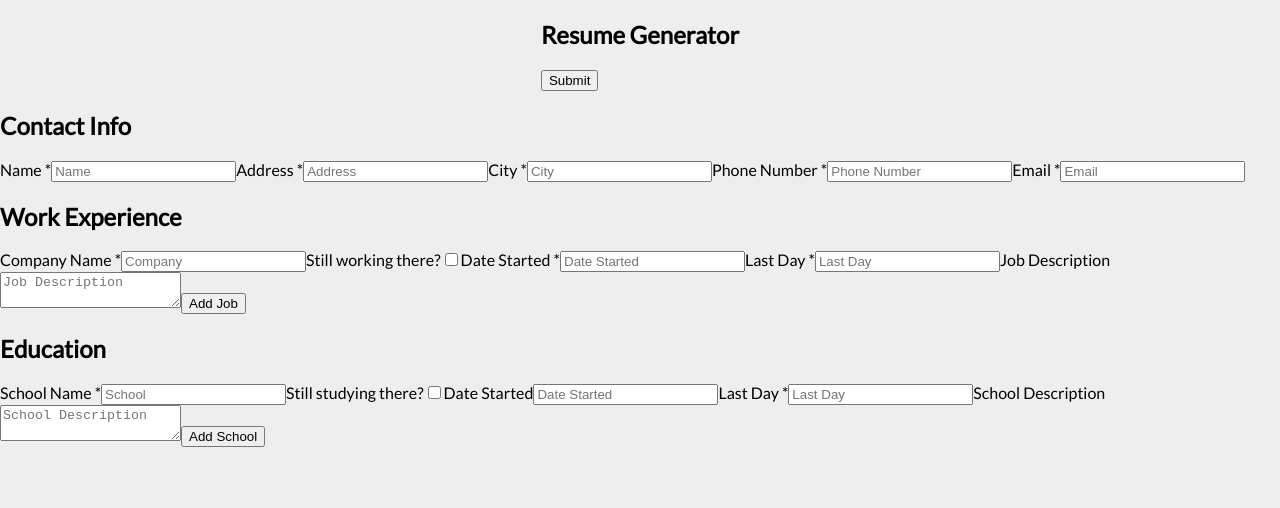
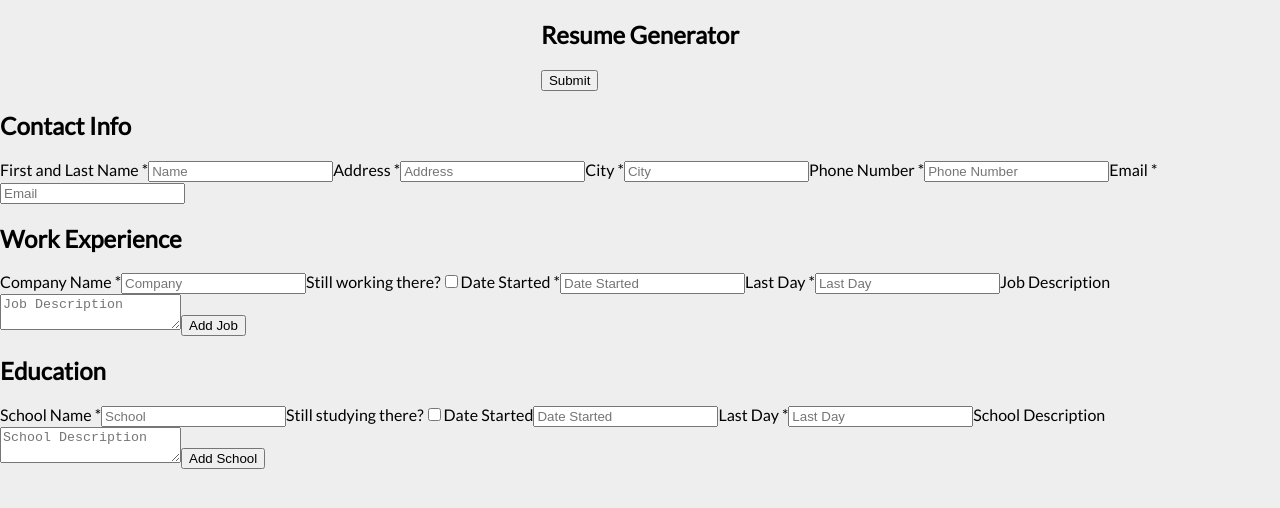
Before and after one commit to rileyloudon/resume-project, a React (Create React App) app: page / in a window 1280 px wide. Shown: the top 508 px of the page. Built offline with nearby package versions, Linux system fonts and the light colour scheme.

Commit message:
add validation and error messages

```diff
--- a/src/App.js
+++ b/src/App.js
@@ -11,6 +11,7 @@ class App extends React.Component {
 
     this.state = {
       contactText: { name: '', address: '', city: '', phone: '', email: '' },
+      contactErrorMessage: '',
 
       workItems: [],
       workText: {
@@ -21,6 +22,7 @@ class App extends React.Component {
         description: '',
         id: uuid(),
       },
+      workErrorMessage: '',
 
       educationItems: [],
       educationText: {
@@ -31,6 +33,7 @@ class App extends React.Component {
         description: '',
         id: uuid(),
       },
+      educationErrorMessage: '',
 
       submitResume: false,
     };
@@ -52,12 +55,23 @@ class App extends React.Component {
 
     e.preventDefault();
 
-    if (
-      workText.company === '' ||
-      workText.dateStart === '' ||
-      (!workText.currentJob && workText.dateEnd === '')
-    )
-      return;
+    if (workText.company === '') {
+      return this.setState({
+        workErrorMessage: 'Please enter a company name',
+      });
+    }
+
+    if (workText.dateStart === '') {
+      return this.setState({
+        workErrorMessage: 'Please enter a start date',
+      });
+    }
+
+    if (!workText.currentJob && workText.dateEnd === '') {
+      return this.setState({
+        workErrorMessage: 'Please enter your last working day',
+      });
+    }
 
     this.setState({
       workItems: this.state.workItems.concat(this.state.workText),
@@ -69,6 +83,7 @@ class App extends React.Component {
         description: '',
         id: uuid(),
       },
+      workErrorMessage: '',
     });
   };
 
@@ -101,12 +116,23 @@ class App extends React.Component {
 
     e.preventDefault();
 
-    if (
-      educationText.school === '' ||
-      (!educationText.currentlyEnrolled && educationText.dateEnd === '') ||
-      (educationText.currentlyEnrolled && educationText.dateStart === '')
-    )
-      return;
+    if (educationText.school === '') {
+      return this.setState({
+        educationErrorMessage: "Please enter your school's name",
+      });
+    }
+
+    if (!educationText.currentlyEnrolled && educationText.dateEnd === '') {
+      return this.setState({
+        educationErrorMessage: 'Please enter your last school day',
+      });
+    }
+
+    if (educationText.currentlyEnrolled && educationText.dateStart === '') {
+      return this.setState({
+        educationErrorMessage: 'Please enter your first school day',
+      });
+    }
 
     this.setState({
       educationItems: this.state.educationItems.concat(this.state.educationText),
@@ -118,6 +144,7 @@ class App extends React.Component {
         description: '',
         id: uuid(),
       },
+      educationErrorMessage: '',
     });
   };
 
@@ -146,8 +173,53 @@ class App extends React.Component {
     });
   };
 
-  handleSubmitResume = () => {
+  setSubmitResume = () => {
     this.setState({ submitResume: this.state.submitResume ? false : true });
+  };
+
+  validateContactText = () => {
+    const { name, address, city, phone, email } = this.state.contactText;
+
+    if (name === '') {
+      return this.setState({
+        contactErrorMessage: 'Please enter your first and last name',
+      });
+    }
+
+    if (address === '') {
+      return this.setState({
+        contactErrorMessage: 'Please enter your address',
+      });
+    }
+
+    if (city === '') {
+      return this.setState({
+        contactErrorMessage: 'Please enter your city',
+      });
+    }
+
+    if (phone === '') {
+      return this.setState({
+        contactErrorMessage: 'Please enter your phone number',
+      });
+    }
+
+    const emailRegex = /^(([^<>()[\].,;:\s@"]+(\.[^<>()[\].,;:\s@"]+)*)|(".+"))@(([^<>()[\].,;:\s@"]+\.)+[^<>()[\].,;:\s@"]{2,})$/i;
+
+    if (!emailRegex.test(email)) {
+      return this.setState({
+        contactErrorMessage: 'Please enter a valid email',
+      });
+    }
+
+    if (email === '') {
+      return this.setState({
+        contactErrorMessage: 'Please enter your email',
+      });
+    }
+
+    this.setState({ contactErrorMessage: '' });
+    this.setSubmitResume();
   };
 
   render() {
@@ -155,7 +227,7 @@ class App extends React.Component {
       <div id='resume-generator'>
         <header>
           <h2>Resume Generator</h2>
-          <button className='submit-resume' onClick={this.handleSubmitResume}>
+          <button className='submit-resume' onClick={this.validateContactText}>
             {this.state.submitResume ? 'Back' : 'Submit'}
           </button>
         </header>
@@ -163,6 +235,7 @@ class App extends React.Component {
           contactText={this.state.contactText}
           updateInput={this.updateContactText}
           submitResume={this.state.submitResume}
+          contactErrorMessage={this.state.contactErrorMessage}
         />
         <WorkExperience
           workItems={this.state.workItems}
@@ -171,6 +244,7 @@ class App extends React.Component {
           updateWorkText={this.updateWorkText}
           submitResume={this.state.submitResume}
           editWork={this.editWork}
+          workErrorMessage={this.state.workErrorMessage}
         />
         <Education
           educationItems={this.state.educationItems}
@@ -179,6 +253,7 @@ class App extends React.Component {
           updateEducationText={this.updateEducationText}
           submitResume={this.state.submitResume}
           editEducation={this.editEducation}
+          educationErrorMessage={this.state.educationErrorMessage}
         />
       </div>
     );
--- a/src/components/Contact.js
+++ b/src/components/Contact.js
@@ -1,12 +1,22 @@
 import '../styles/Contact.css';
 
+const ShowError = (props) => {
+  const { contactErrorMessage } = props;
+  if (contactErrorMessage === '') return null;
+
+  return <div className='contact-error'>{contactErrorMessage}</div>;
+};
+
 const ContactForm = (props) => {
-  const { contactText, updateInput } = props;
+  const { contactText, updateInput, contactErrorMessage } = props;
 
   return (
     <form id='contact-form'>
+      <h2>Contact Info</h2>
+      <ShowError contactErrorMessage={contactErrorMessage} />
+
       <label>
-        Name *
+        First and Last Name *
         <input
           id='name'
           type='text'
@@ -70,26 +80,32 @@ const ContactData = (props) => {
 
   return (
     <div className='saved-conact-info'>
-      <p>{contactText.name}</p>
-      <p>{contactText.address}</p>
-      <p>{contactText.city}</p>
-      <p>{contactText.phone}</p>
-      <p>{contactText.email}</p>
+      <h2>{contactText.name}</h2>
+      <div className='contact-left'>
+        <h4>{contactText.address}</h4>
+        <h4>{contactText.city}</h4>
+      </div>
+      <div className='contact-right'>
+        <h4>{contactText.phone}</h4>
+        <h4>{contactText.email}</h4>
+      </div>
     </div>
   );
 };
 
 const ContactInfo = (props) => {
-  const { contactText, updateInput, submitResume } = props;
+  const { contactText, updateInput, submitResume, contactErrorMessage } = props;
 
   return (
     <div id='contact-info'>
-      <h2>Contact Info</h2>
-
       {submitResume ? (
         <ContactData contactText={contactText} />
       ) : (
-        <ContactForm contactText={contactText} updateInput={updateInput} />
+        <ContactForm
+          contactText={contactText}
+          updateInput={updateInput}
+          contactErrorMessage={contactErrorMessage}
+        />
       )}
     </div>
   );
--- a/src/components/Eduction.js
+++ b/src/components/Eduction.js
@@ -1,4 +1,11 @@
 import '../styles/Education.css';
+
+const ShowError = (props) => {
+  const { educationErrorMessage } = props;
+  if (educationErrorMessage === '') return null;
+
+  return <div className='education-error'>{educationErrorMessage}</div>;
+};
 
 const EndDate = (props) => {
   const { educationText, updateEducationText } = props;
@@ -25,6 +32,8 @@ const EducationForm = (props) => {
   );
 
   return (
+    <div>
+      <h2>Education</h2>
       <form id='school-form'>
         <label>
           School Name *
@@ -76,6 +85,7 @@ const EducationForm = (props) => {
           Add School
         </button>
       </form>
+    </div>
   );
 };
 
@@ -110,11 +120,12 @@ const Education = (props) => {
     addEducation,
     submitResume,
     editEducation,
+    educationErrorMessage,
   } = props;
 
   return (
     <div id='education'>
-      <h2>Education</h2>
+      <ShowError educationErrorMessage={educationErrorMessage} />
       {!submitResume && (
         <EducationForm
           educationText={educationText}
@@ -122,6 +133,7 @@ const Education = (props) => {
           addEducation={addEducation}
         />
       )}
+      {submitResume && educationItems.length > 0 && <h2>Education</h2>}
       {educationItems.map((education, i) => (
         <EducationItem
           key={education.id}
--- a/src/components/WorkExperience.js
+++ b/src/components/WorkExperience.js
@@ -1,4 +1,11 @@
 import '../styles/WorkExperience.css';
+
+const ShowError = (props) => {
+  const { workErrorMessage } = props;
+  if (workErrorMessage === '') return null;
+
+  return <div className='work-error'>{workErrorMessage}</div>;
+};
 
 const EndDate = (props) => {
   const { workText, updateWorkText } = props;
@@ -22,6 +29,9 @@ const WorkForm = (props) => {
   );
 
   return (
+    <div>
+      <h2>Work Experience</h2>
+
       <form id='work-form'>
         <label>
           Company Name *
@@ -71,6 +81,7 @@ const WorkForm = (props) => {
           Add Job
         </button>
       </form>
+    </div>
   );
 };
 
@@ -104,11 +115,12 @@ const WorkExperience = (props) => {
     addWork,
     submitResume,
     editWork,
+    workErrorMessage,
   } = props;
 
   return (
     <div id='work-experience'>
-      <h2>Work Experience</h2>
+      <ShowError workErrorMessage={workErrorMessage} />
       {!submitResume && (
         <WorkForm
           workText={workText}
@@ -116,6 +128,7 @@ const WorkExperience = (props) => {
           addWork={addWork}
         />
       )}
+      {submitResume && workItems.length > 0 && <h2>Work Experience</h2>}
       {workItems.map((work, i) => (
         <WorkItem
           key={work.id}
```
Lines whose indentation alone changed are shown as unchanged.
